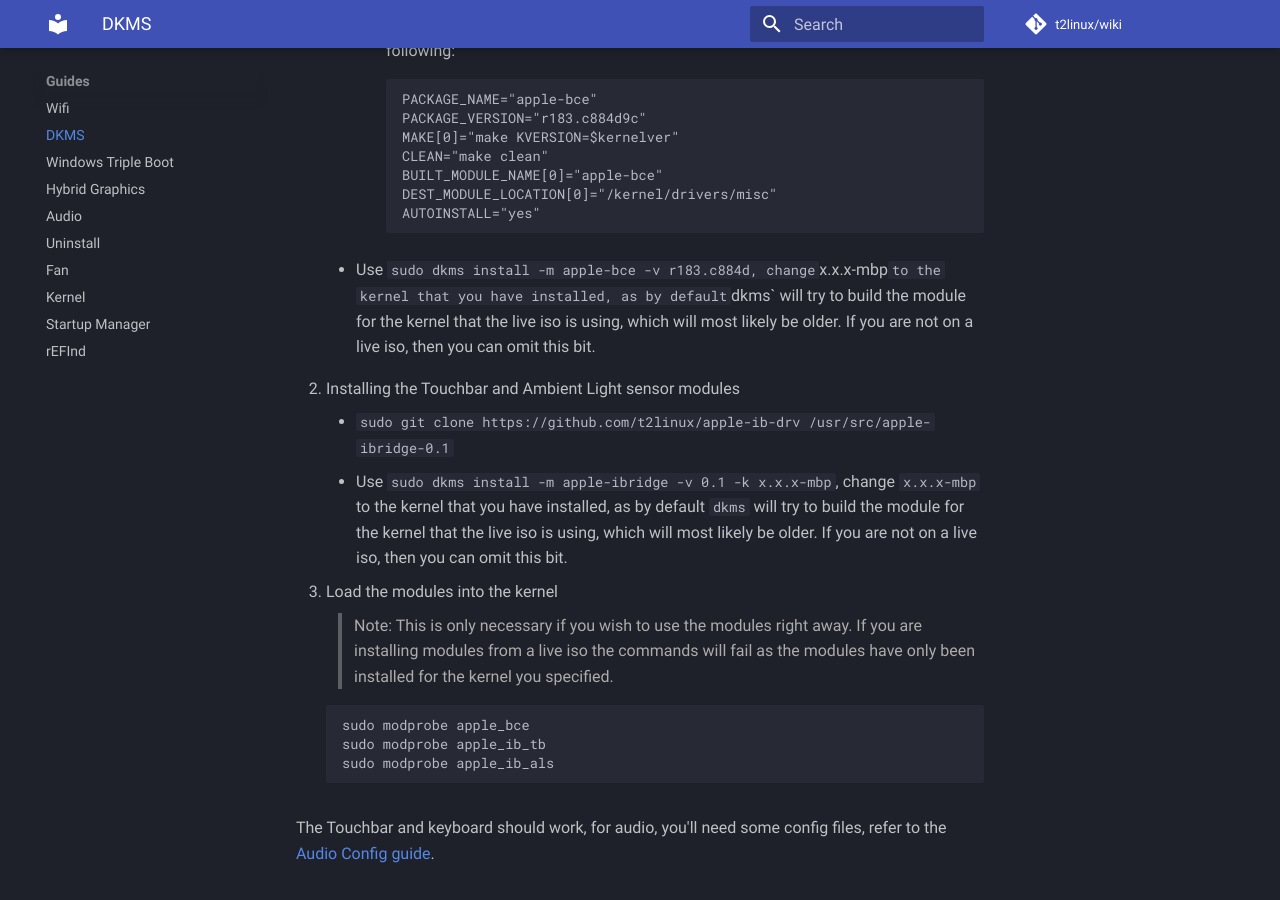
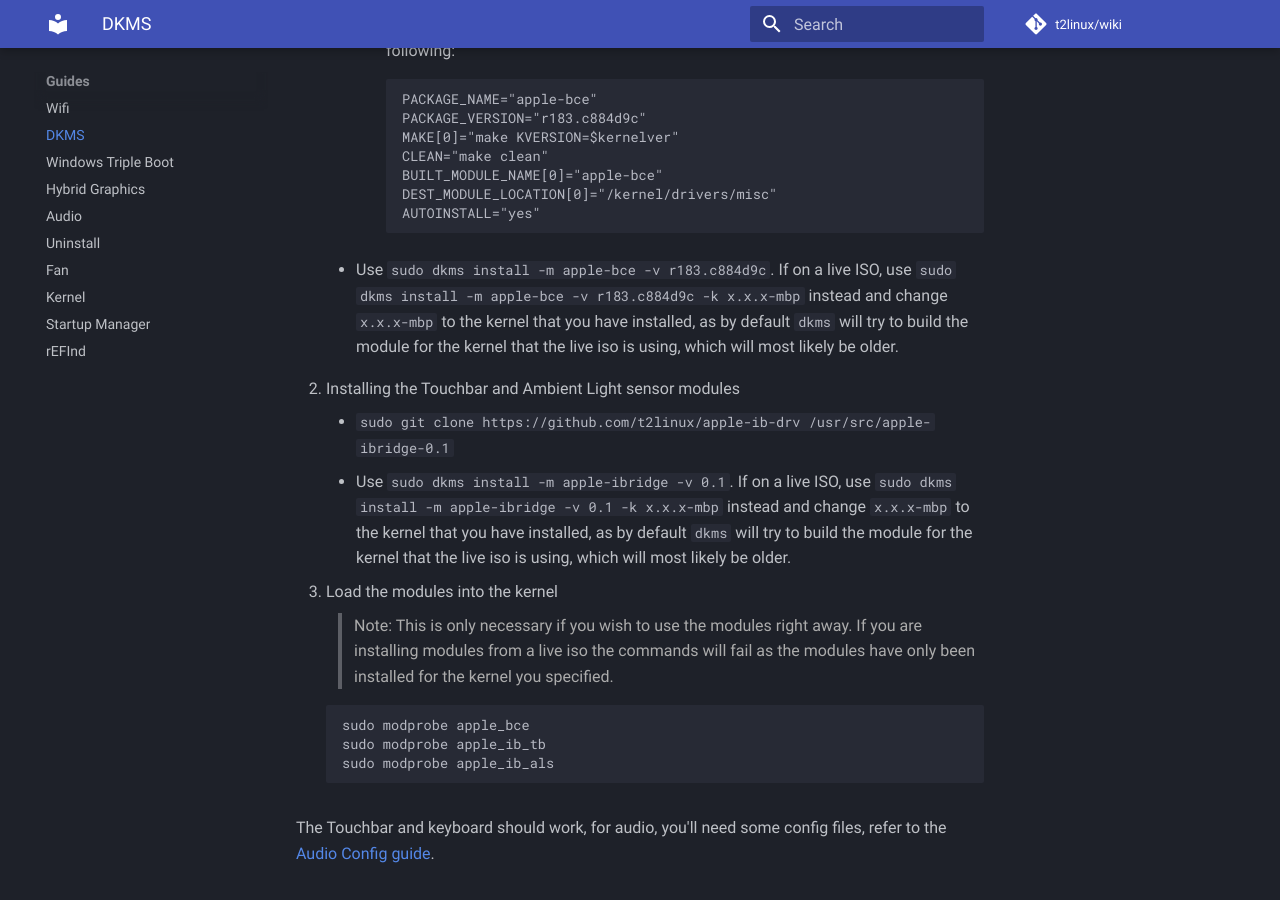
Before and after one commit to t2linux/wiki, an MkDocs documentation site: the page built from docs/guides/dkms.md, in a window 1280 px wide and 900 px high, scrolled down 1029 px. Built offline with MkDocs 1.6.1 and Material for MkDocs 9.7.7, drawn with Linux system fonts in a browser that asks for light colours; comment, search, counter and statistics services are not loaded.

Commit message:
Update dkms.md

````diff
--- a/docs/guides/dkms.md
+++ b/docs/guides/dkms.md
@@ -39,12 +39,12 @@ sudo rm -r /var/lib/dkms/apple-ibridge
             AUTOINSTALL="yes"
             ```
 
-    - Use `sudo dkms install -m apple-bce -v r183.c884d, change `x.x.x-mbp` to the kernel that you have installed, as by default `dkms` will try to build the module for the kernel that the live iso is using, which will most likely be older. If you are not on a live iso, then you can omit this bit.
+    - Use `sudo dkms install -m apple-bce -v r183.c884d9c`. If on a live ISO, use `sudo dkms install -m apple-bce -v r183.c884d9c -k x.x.x-mbp` instead and change `x.x.x-mbp` to the kernel that you have installed, as by default `dkms` will try to build the module for the kernel that the live iso is using, which will most likely be older.
 
 2. Installing the Touchbar and Ambient Light sensor modules
 
     - `sudo git clone https://github.com/t2linux/apple-ib-drv /usr/src/apple-ibridge-0.1`
-    - Use `sudo dkms install -m apple-ibridge -v 0.1 -k x.x.x-mbp`, change `x.x.x-mbp` to the kernel that you have installed, as by default `dkms` will try to build the module for the kernel that the live iso is using, which will most likely be older. If you are not on a live iso, then you can omit this bit.
+    - Use `sudo dkms install -m apple-ibridge -v 0.1`. If on a live ISO, use `sudo dkms install -m apple-ibridge -v 0.1 -k x.x.x-mbp` instead and change `x.x.x-mbp` to the kernel that you have installed, as by default `dkms` will try to build the module for the kernel that the live iso is using, which will most likely be older.
 
 3. Load the modules into the kernel
 
````
